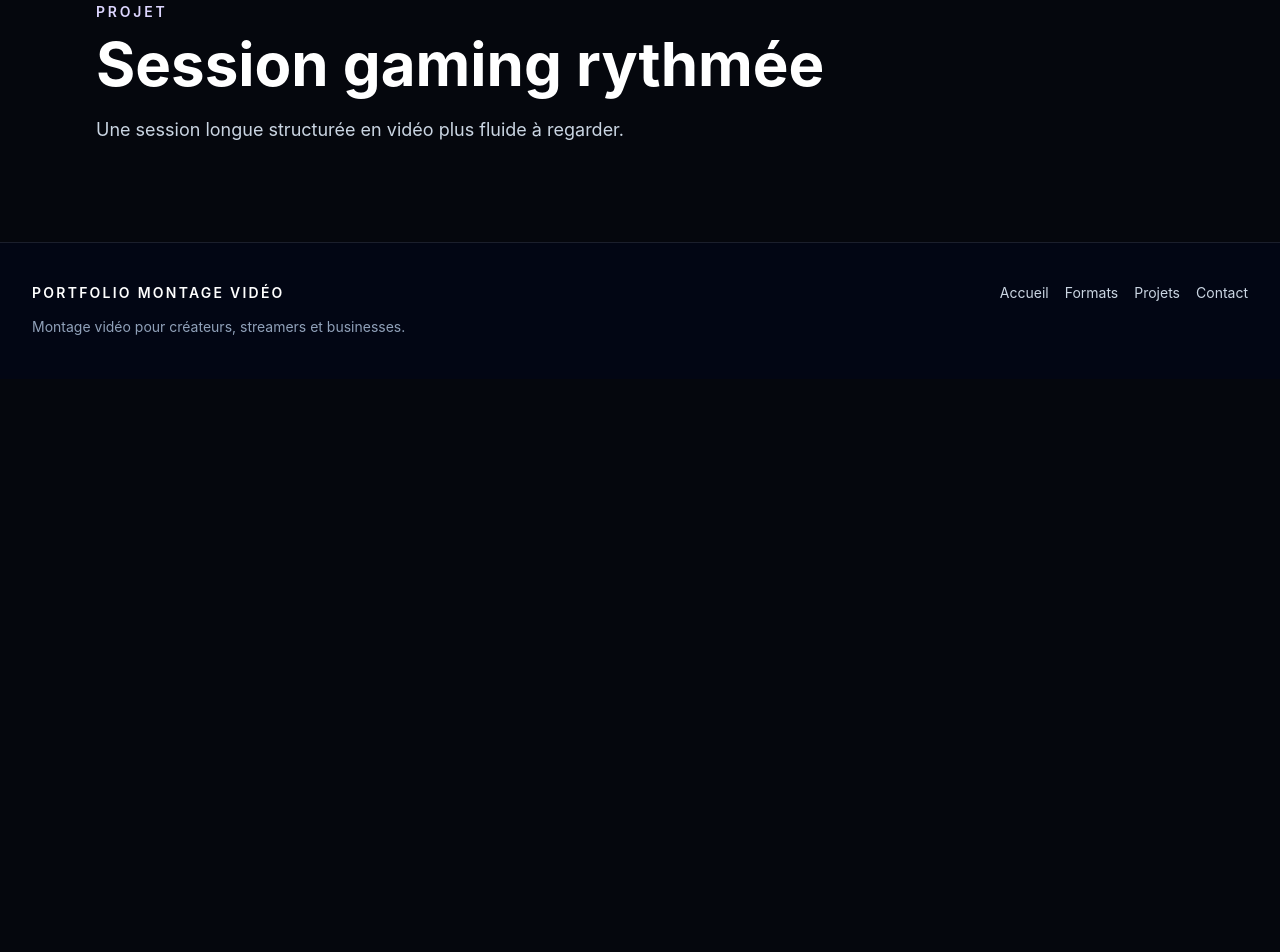
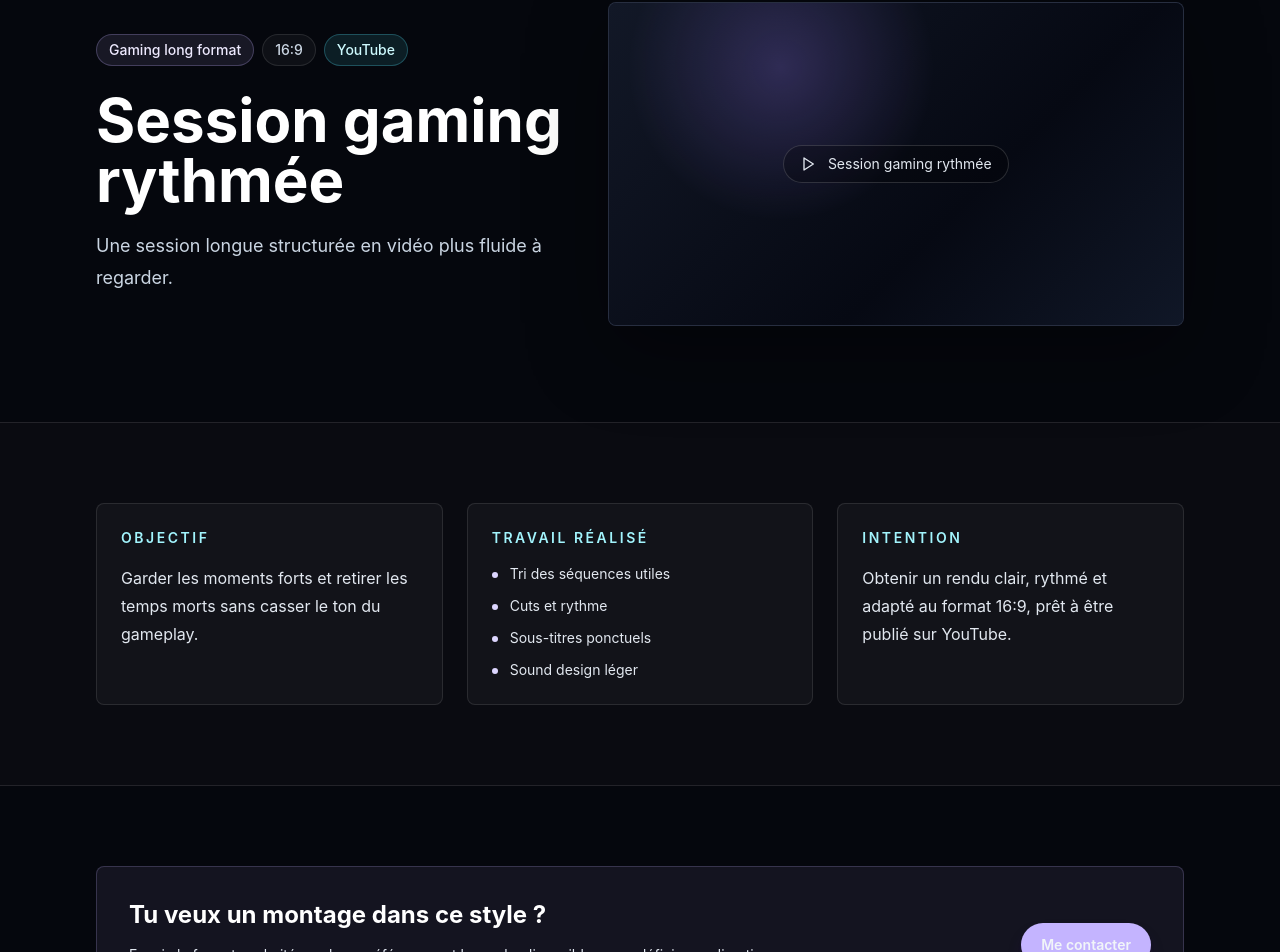
Before and after one commit to Palawizard/editing-portfolio, a SvelteKit app: page /projets/gaming-long-format-session in a window 1280 px wide. Shown: the part 171-1123 px from the top of the page. Before the commit the page ends 800 px from the top, so only its background shows below. Built offline with nearby package versions, Linux system fonts and the light colour scheme.

Commit message:
feat(projects): add project case study layout

```diff
--- a/src/routes/projets/[slug]/+page.svelte
+++ b/src/routes/projets/[slug]/+page.svelte
@@ -1,5 +1,9 @@
 <script lang="ts">
+	import VideoPreview from '$lib/components/media/VideoPreview.svelte';
+	import Badge from '$lib/components/ui/Badge.svelte';
+	import Button from '$lib/components/ui/Button.svelte';
 	import Container from '$lib/components/ui/Container.svelte';
+	import { projectCategoryLabels } from '$lib/content/formats';
 	import type { PageData } from './$types';
 
 	let { data }: { data: PageData } = $props();
@@ -11,10 +15,81 @@
 	<meta name="description" content={project.summary} />
 </svelte:head>
 
-<main id="main-content" class="py-16 md:py-24">
-	<Container>
-		<p class="text-sm font-semibold uppercase tracking-[0.2em] text-violet-200">Projet</p>
-		<h1 class="mt-3 max-w-4xl text-4xl font-bold text-white md:text-6xl">{project.title}</h1>
-		<p class="mt-5 max-w-2xl text-lg leading-8 text-slate-300">{project.summary}</p>
-	</Container>
+<main id="main-content">
+	<section class="py-16 md:py-24">
+		<Container>
+			<div class="grid gap-10 lg:grid-cols-[0.9fr_1.1fr] lg:items-center">
+				<div>
+					<div class="flex flex-wrap gap-2">
+						<Badge tone="accent">{projectCategoryLabels[project.category]}</Badge>
+						<Badge>{project.format}</Badge>
+						{#each project.platform as platform (platform)}
+							<Badge tone="cyan">{platform}</Badge>
+						{/each}
+					</div>
+
+					<h1 class="mt-6 max-w-4xl text-4xl font-bold text-balance text-white md:text-6xl">
+						{project.title}
+					</h1>
+					<p class="mt-5 max-w-2xl text-lg leading-8 text-slate-300">{project.summary}</p>
+				</div>
+
+				<VideoPreview
+					title={project.title}
+					poster={project.previewVideo ? project.poster : undefined}
+					src={project.previewVideo}
+				/>
+			</div>
+		</Container>
+	</section>
+
+	<section class="border-y border-white/10 bg-white/[0.018] py-16 md:py-20">
+		<Container>
+			<div class="grid gap-6 lg:grid-cols-3">
+				<article class="rounded-lg border border-white/10 bg-white/[0.035] p-6 lg:col-span-1">
+					<p class="text-sm font-semibold uppercase tracking-[0.18em] text-cyan-200">Objectif</p>
+					<p class="mt-4 text-base leading-7 text-slate-200">{project.objective}</p>
+				</article>
+
+				<article class="rounded-lg border border-white/10 bg-white/[0.035] p-6 lg:col-span-1">
+					<p class="text-sm font-semibold uppercase tracking-[0.18em] text-cyan-200">
+						Travail réalisé
+					</p>
+					<ul class="mt-4 grid gap-3 text-sm text-slate-200">
+						{#each project.work as item (item)}
+							<li class="flex gap-3">
+								<span class="mt-2 size-1.5 shrink-0 rounded-full bg-violet-200"></span>
+								<span>{item}</span>
+							</li>
+						{/each}
+					</ul>
+				</article>
+
+				<article class="rounded-lg border border-white/10 bg-white/[0.035] p-6 lg:col-span-1">
+					<p class="text-sm font-semibold uppercase tracking-[0.18em] text-cyan-200">Intention</p>
+					<p class="mt-4 text-base leading-7 text-slate-200">
+						Obtenir un rendu clair, rythmé et adapté au format {project.format}, prêt à être publié
+						sur {project.platform.join(' / ')}.
+					</p>
+				</article>
+			</div>
+		</Container>
+	</section>
+
+	<section class="py-16 md:py-20">
+		<Container>
+			<div
+				class="rounded-lg border border-violet-300/20 bg-violet-300/[0.08] p-6 md:flex md:items-center md:justify-between md:gap-8 md:p-8"
+			>
+				<div>
+					<h2 class="text-2xl font-bold text-white">Tu veux un montage dans ce style ?</h2>
+					<p class="mt-3 max-w-2xl text-sm leading-6 text-slate-200">
+						Envoie le format souhaité, quelques références et les rushs disponibles pour définir une
+						direction claire.
+					</p>
+				</div>
+				<Button href="/contact" class="mt-6 w-full md:mt-0 md:w-auto">Me contacter</Button>
+			</div>
+		</Container>
+	</section>
 </main>
```
